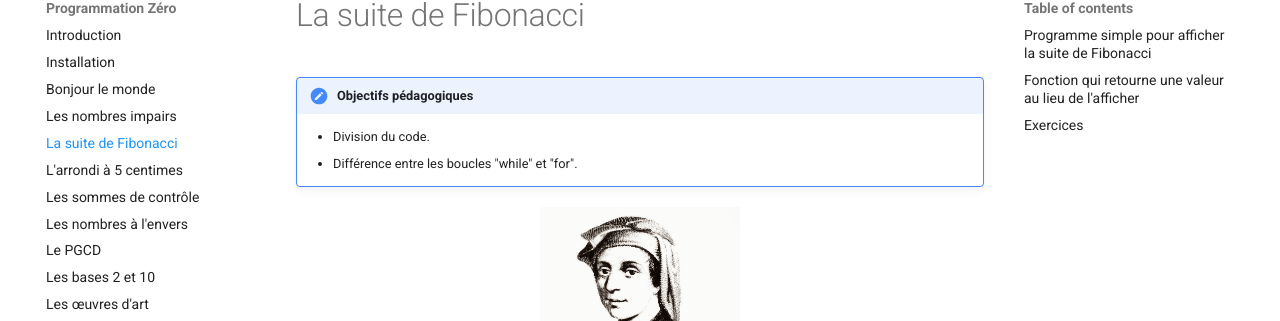
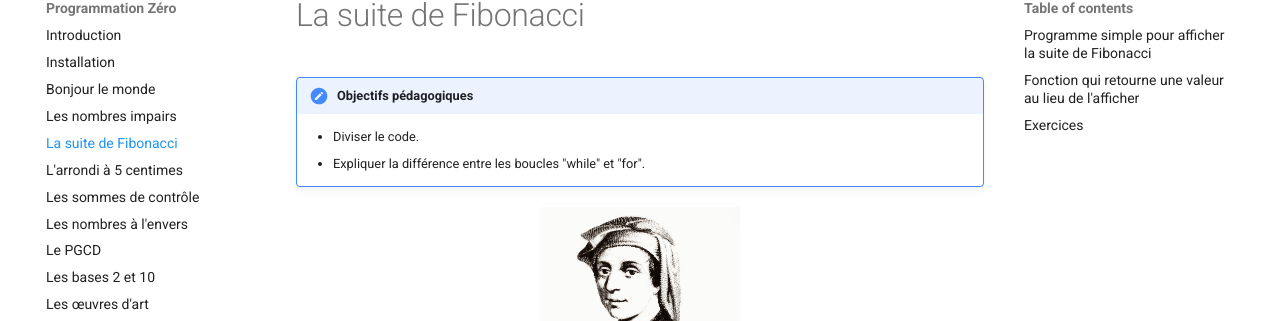
Before and after one commit to heia-fr/programmation-zero, an MkDocs documentation site: the page built from docs/fibonacci.md, in a window 1280 px wide and 900 px high. Shown: the part 103-424 px from the top of the window. Built offline with MkDocs 1.6.1 and Material for MkDocs 9.7.7, drawn with Linux system fonts in a browser that asks for light colours; formulas are drawn with MathJax 3; old or Windows-style settings are respelled for this version of MkDocs.

Commit message:
using verbs in fibonacci's objectives

```diff
--- a/docs/fibonacci.md
+++ b/docs/fibonacci.md
@@ -1,8 +1,8 @@
 # La suite de Fibonacci
 
 !!! summary "Objectifs pédagogiques"
-    * Division du code.
-    * Différence entre les boucles "while" et "for".
+    * Diviser le code.
+    * Expliquer la différence entre les boucles "while" et "for".
 
 <center>
     <img src="../images/Fibonacci2.jpg" width="200">
```
Also changed, not shown: docs/hello_world.md (+3 -3 lines).
